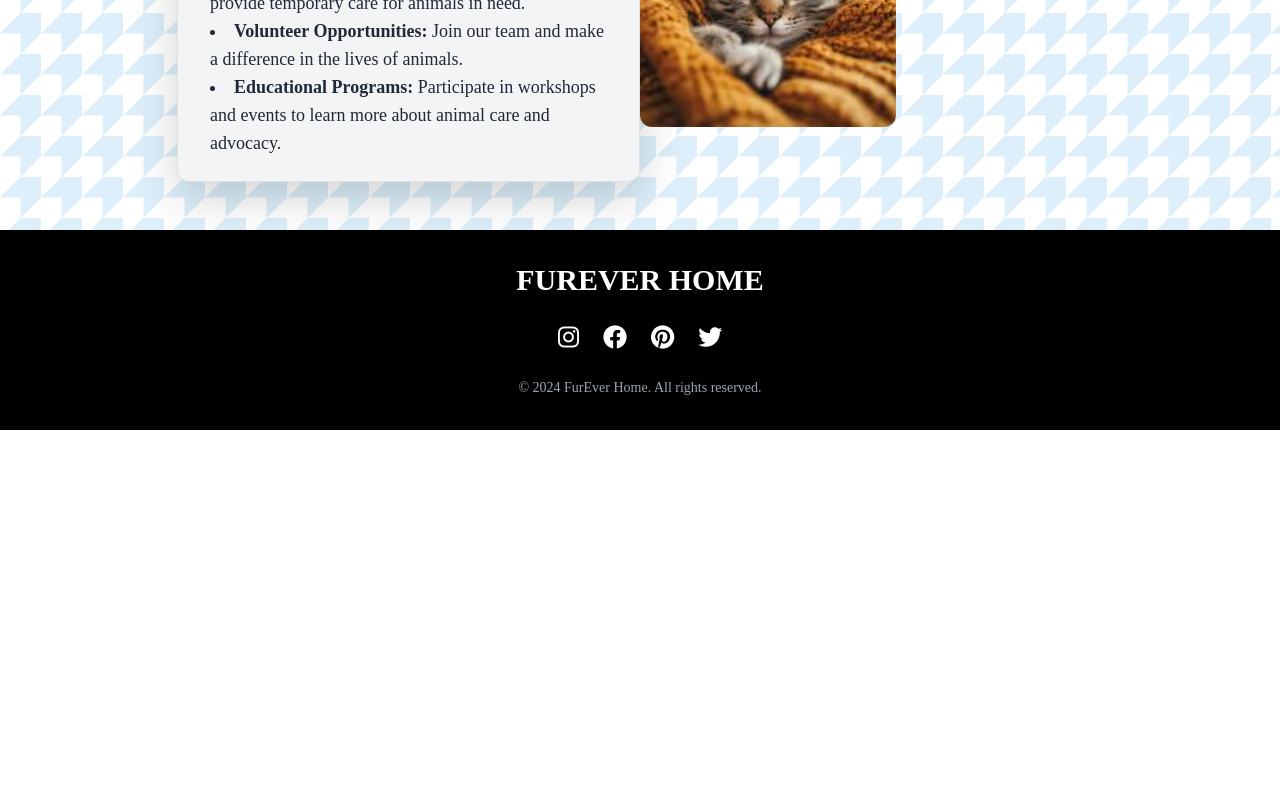
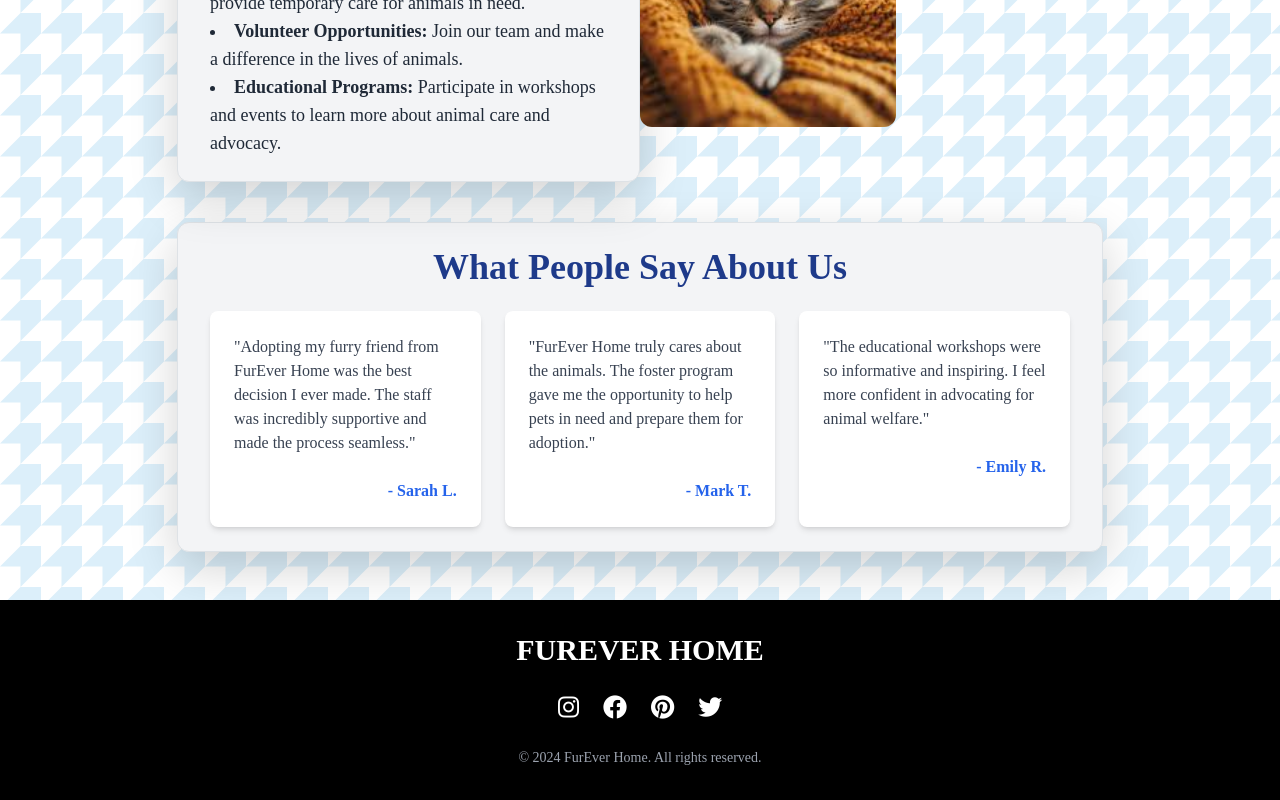
Before and after one commit to EngYoussefHassan/Shelter-React, a React (Vite) app: page /about in a window 1280 px wide. Shown: the part 1340-2140 px from the top of the page. Before the commit the page ends 1770 px from the top, so only its background shows below. Built offline with nearby package versions, Linux system fonts and the light colour scheme; no server answers; a web font is replaced by a local one.

Commit message:
mariams commit

```diff
--- a/src/components/About.jsx
+++ b/src/components/About.jsx
@@ -4,6 +4,7 @@
   return (
     <>
       <div className="container mx-auto my-5 mt-10 px-4">
+        {/* Our Mission Section */}
         <div className="flex flex-col md:flex-row items-center justify-between mb-10">
           <div className="md:w-1/2 text-left">
             <h1 className="text-4xl font-bold text-blue-900">Our Mission</h1>
@@ -17,9 +18,9 @@
           </div>
         </div>
 
+        {/* Our Story Section */}
         <div className="flex flex-col md:flex-row items-center justify-between mb-10">
-          <div className="md:w-1/2 text-center md:text-left order-2 md:order-1">
-          </div>
+          <div className="md:w-1/2 text-center md:text-left order-2 md:order-1"></div>
           <div className="md:w-1/2 text-right order-1 md:order-2">
             <h1 className="text-4xl font-bold text-blue-900">Our Story</h1>
             <p className="bg-gray-100 text-lg text-gray-800 px-8 py-6 rounded-xl shadow-lg border border-gray-300">
@@ -30,6 +31,7 @@
           </div>
         </div>
 
+        {/* Our Team Section */}
         <div className="flex flex-col md:flex-row items-center justify-between mb-10">
           <div className="md:w-1/2 text-left">
             <h1 className="text-4xl font-bold text-blue-900">Our Team</h1>
@@ -45,9 +47,9 @@
           </div>
         </div>
 
+        {/* Our Impact Section */}
         <div className="flex flex-col md:flex-row items-center justify-between mb-10">
-          <div className="md:w-1/2 text-center md:text-left order-2 md:order-1">
-          </div>
+          <div className="md:w-1/2 text-center md:text-left order-2 md:order-1"></div>
           <div className="md:w-1/2 text-right order-1 md:order-2">
             <h1 className="text-4xl font-bold text-blue-900">Our Impact</h1>
             <p className="bg-gray-100 text-lg text-gray-800 px-8 py-6 rounded-xl shadow-lg border border-gray-300">
@@ -57,6 +59,7 @@
           </div>
         </div>
 
+        {/* Our Services Section */}
         <div className="flex flex-col md:flex-row items-center justify-between mb-10">
           <div className="md:w-1/2 text-left">
             <h1 className="text-4xl font-bold text-blue-900">Our Services</h1>
@@ -79,6 +82,34 @@
             <img src="/src/assets/Pics/logoo.jpg" alt="Services Image" className="w-64 h-64 object-cover mb-4 md:mb-0 rounded-xl" />
           </div>
         </div>
+
+        {/* Reviews Section */}
+        <div className="bg-gray-100 px-8 py-6 rounded-xl shadow-lg border border-gray-300 my-10">
+          <h1 className="text-4xl font-bold text-blue-900 text-center mb-6">What People Say About Us</h1>
+          <div className="grid grid-cols-1 md:grid-cols-3 gap-6">
+            {/* Review 1 */}
+            <div className="bg-white px-6 py-4 rounded-lg shadow-md">
+              <p className="text-gray-700">
+                "Adopting my furry friend from FurEver Home was the best decision I ever made. The staff was incredibly supportive and made the process seamless."
+              </p>
+              <p className="text-right mt-4 text-blue-600 font-semibold">- Sarah L.</p>
+            </div>
+            {/* Review 2 */}
+            <div className="bg-white px-6 py-4 rounded-lg shadow-md">
+              <p className="text-gray-700">
+                "FurEver Home truly cares about the animals. The foster program gave me the opportunity to help pets in need and prepare them for adoption."
+              </p>
+              <p className="text-right mt-4 text-blue-600 font-semibold">- Mark T.</p>
+            </div>
+            {/* Review 3 */}
+            <div className="bg-white px-6 py-4 rounded-lg shadow-md">
+              <p className="text-gray-700">
+                "The educational workshops were so informative and inspiring. I feel more confident in advocating for animal welfare."
+              </p>
+              <p className="text-right mt-4 text-blue-600 font-semibold">- Emily R.</p>
+            </div>
+          </div>
+        </div>
       </div>
     </>
   );
```
